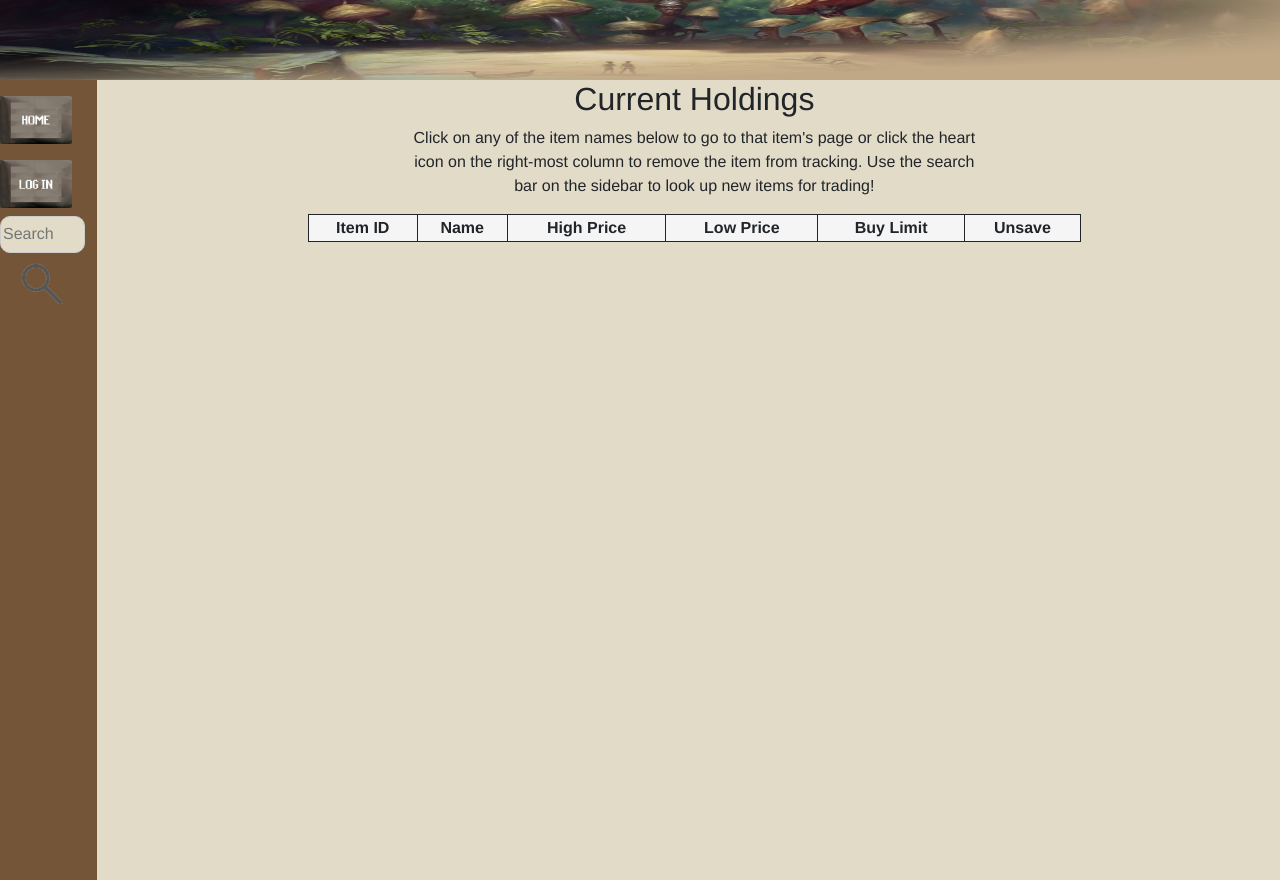
After one commit to aubreyhayes47/OSRS-Tracker, a Flask app: template templates/portfolio.html in a window 1280 px wide. The commit adds this page. Run offline with Flask 2, Linux system fonts and the light colour scheme; the template is opened without the code that fills it, so the values that code supplies are empty.

Commit message:
Bootstrap Update and item saving
Updated frontend of website as a whole to better utilize the Bootstrap framework.

Also added functionality to save and unsave items from the item or portfolio pages.

```diff
--- a/app.py
+++ b/app.py
@@ -1,4 +1,5 @@
 import os
+from re import L
 import requests
 import sqlite3
 import urllib.parse
@@ -27,7 +28,28 @@ headers = {
 def home():
     #This gets the data for the abyssal whip and renders the search page
     if list(session.keys())[0] == "user_id":
-        return render_template("search.html")
+        #Get all holdings of user
+        holdings = []
+        db = sqlite3.connect("main.db")
+        rows = db.execute("SELECT item_id FROM holdings WHERE user_id = ?;", (session["user_id"],))
+        #Make a dict for each item that is held. The first key of the dict is the item id
+        for row in rows:
+            #Find the item name and info
+            #For name and buy limit, we must call the item db, which returns a set. Sets don't support indexing so
+            #we cast it to a list and index in
+            name = list(db.execute("SELECT name FROM items WHERE id = ?", (row[0],)).fetchall()[0])[0]
+            buyLimit = list(db.execute("SELECT buyLimit FROM items WHERE id = ?", (row[0],)).fetchall()[0])[0]
+            #For prices, we index into data which is updated whenever a search is performed
+            prices = data[f"{row[0]}"]
+            highPrice = prices["high"]
+            lowPrice = prices["low"]
+            #Finally, holdings is a list of dicts
+            #Each dict has info for the item that is held
+            holdings.append({"id":row[0],"name":name, "highPrice":highPrice,"lowPrice":lowPrice,"buyLimit":buyLimit,})
+        db.close()
+        #Load up their portfolio
+        holdings = sorted(holdings, key=lambda i:i["name"])
+        return render_template("portfolio.html", holdings=holdings)
     return render_template("index.html")
 
 @app.route("/login", methods=["GET", "POST"])
@@ -105,6 +127,12 @@ def register():
         if request.form.get("password") != request.form.get("confirmation"):
             return render_template("registrationFailed.html", error="Password and confirmation must match.")
 
+        #Disallow forbidden characters in password
+        forbiddenChars = [",",";","'","\"",":"]
+        for char in forbiddenChars:
+            if char in request.form.get("password") or request.form.get("username"):
+                return render_template("registrationFailed.html", error="Username and password must not contain any of the following characters: , ; ' \" :")
+
         #Store the new user
         username = request.form.get("username")
         hash = generate_password_hash(request.form.get("password"), method='pbkdf2:sha256', salt_length=8)
@@ -151,7 +179,6 @@ def search():
         for row in rows:
             length = True
             name = row[1]
-            print(name)
             names.append(name.title())
             buyLimits.append(row[2])
             prices = data[f"{id}"]
@@ -198,6 +225,7 @@ def item():
 
     #Get the item name based on id
     name = "NULL"
+    held = False
     db = sqlite3.connect("main.db")
     cur = db.cursor()
     rows = cur.execute("SELECT * FROM items WHERE id = ?;", (id,))
@@ -205,10 +233,90 @@ def item():
         name = row[1].title()
         buyLimit = row[2]
         description = row[3]
+    #Check if the item is held by the player
+    if "user_id" in session.keys():
+        rows = cur.execute("SELECT * from holdings WHERE item_id = ? and user_id = ?;", (id, session["user_id"]))
+        for row in rows:
+            held = True
     db.close()
     #Render error if name not found
     if name == "NULL":
         return render_template("404error.html", error="Item not found.")
 
     #Render the item's page
-    return render_template("item.html", name=name, description=description, id=id, highPrice=highPrice, lowPrice=lowPrice, buyLimit=buyLimit)
+    return render_template("item.html", name=name, description=description, id=id, highPrice=highPrice, lowPrice=lowPrice, buyLimit=buyLimit, held=held)
+
+@app.route("/save", methods=["POST"])
+def save():
+    if not request.form.get("id"):
+        return redirect("/")
+
+    if  "user_id" not in session.keys():
+        return redirect("/login")
+
+    id = request.form.get("id")
+
+    #Save the item to the user's holdings
+    db = sqlite3.connect("main.db")
+    #Ensure the item is not already saved
+    present = False
+    rows = db.execute("SELECT * FROM holdings WHERE item_id = ? AND user_id = ?", (id, session["user_id"],))
+    for row in rows:
+        present = True
+    #Save the item if not saved already
+    if not present:
+        db.execute("INSERT INTO holdings (item_id, user_id) VALUES (?, ?)", (id, session["user_id"]))
+        db.commit()
+    db.close()
+    #Redirect back to the item's page
+    url = "/item?id=" + str(id)
+    return redirect(url)
+
+@app.route("/unsave", methods=["POST"])
+def unsave():
+    #Ensure an id was entered by a logged in user
+    if not request.form.get("id"):
+        return redirect("/")
+
+    if "user_id" not in session.keys():
+        return redirect("/login")
+
+    id = request.form.get("id")
+    db = sqlite3.connect("main.db")
+    #Ensure the item is already saved
+    present = False
+    rows = db.execute("SELECT * FROM holdings WHERE item_id = ? AND user_id = ?", (id, session["user_id"]))
+    for row in rows:
+        present = True
+    #Unsave the item if saved already
+    if present:
+        db.execute("DELETE FROM holdings WHERE item_id = ? AND user_id = ?", (id, session["user_id"]))
+        db.commit()
+    db.close()
+    #Redirect back to the item's page
+    url = "/item?id=" + str(id)
+    return redirect(url)
+
+@app.route("/remove", methods=["POST"])
+def remove():
+    #Ensure an id was entered by a logged in user
+    if not request.form.get("id"):
+        return redirect("/")
+
+    if "user_id" not in session.keys():
+        return redirect("/")
+
+    id = request.form.get("id")
+    db = sqlite3.connect("main.db")
+    #Ensure the item is already saved
+    present = False
+    rows = db.execute("SELECT * FROM holdings WHERE item_id = ? AND user_id = ?", (id, session["user_id"]))
+    for row in rows:
+        present = True
+    #Unsave the item if saved already
+    if present:
+        db.execute("DELETE FROM holdings WHERE item_id = ? AND user_id = ?", (id, session["user_id"]))
+        db.commit()
+    db.close()
+    #Redirect back to the item's page
+    return redirect("/")
--- a/static/styles.css
+++ b/static/styles.css
@@ -36,11 +36,15 @@ body{
 }
 
 .banner{
-    background-color:#755538;
+    /* background-color:#755538;
     background-image: url("./Logo.jpg");
     background-repeat: no-repeat;
     background-size: 25% 100%;
-    background-position: center center;
+    background-position: center center; */
+    background-image:url("./Old_School_RuneScape_Wiki_background.jpg");
+    background-size: 100% 125%;
+    background-repeat: no-repeat;
+    background-color: #c0a886;
 }
 
 .nav-image{
@@ -68,3 +72,7 @@ body{
   .search-hover::-webkit-search-cancel-button{
     -webkit-appearance: none;
   }
+
+  .form-label{
+    text-align:left;
+  }
--- a/templates/index.html
+++ b/templates/index.html
@@ -1,16 +1,16 @@
 {% extends "layout.html" %}
 
 {% block title %}
-    Grand Exchange Paper Trader
+    Grand Exchange Price Tracker
 {% endblock %}
 
 {% block body %}
 <div class="mx-auto" style="text-align:center;width:66%;">
     <h1>
-        Grand Exchange Paper Trader
+        Grand Exchange Price Tracker
     </h1>
     <p>
-        Welcome to the Grand Exchange Paper Trader! This website lets users practice trading on the Old School RuneScape Grand Exchange without risking their hard-earned gold. Click the buttons below to log in or register a new account.
+        Welcome to the Grand Exchange Price Tracker! This website lets users track items on the Old School RuneScape Grand Exchange without risking their hard-earned gold. Click the buttons below to log in or register a new account.
     </p>
     <div class="d-flex justify-content-around">
         <a href="/login"><img src="/static/LoginButton.jpg" style="height:4rem"></a>
--- a/templates/layout.html
+++ b/templates/layout.html
@@ -15,18 +15,17 @@
         <title>{% block title %}{% endblock %}</title>
     </head>
     <body>
-        <div class="row justify-content-center">
-            <div class="banner" style="height:5rem;"></div>
-        </div>
+        <a href="/">
+            <div class="row">
+                <div class="banner" style="height:5rem;"></div>
+            </div>
+        </a>
         <div class="row vh-100">
             <div class="col-1 sidebar">
                 <nav class="navbar">
                         <ul class="navbar-nav">
                             <li class="nav-item">
                                 <a class="nav-link active" href="/"><img class="nav-image" src="/static/HomeButton.jpg"></a>
-                            </li>
-                            <li class="nav-item">
-                                <a class="nav-link active" href="/search"><img class="nav-image" src="/static/SearchButton.png" ></a>
                             </li>
                             <li>
                                 {% if session["user_id"] %}
--- /dev/null
+++ b/templates/portfolio.html
@@ -0,0 +1,41 @@
+{% extends "layout.html" %}
+
+{% block title %}
+    Grand Exchange Price Tracker
+{% endblock %}
+
+{% block body %}
+    <h2 style="margin-left:auto;margin-right:auto;text-align:center;">Current Holdings</h2>
+    <p class="mx-auto w-50" style="text-align:center;">Click on any of the item names below to go to that item's page or click the heart icon on the right-most column to remove the item from tracking. Use the search bar on the sidebar to look up new items for trading! </p>
+    <table>
+            <thead style="font-weight:bold">
+                <tr>
+                    <td>Item ID</td>
+                    <td>Name</td>
+                    <td>High Price</td>
+                    <td>Low Price</td>
+                    <td>Buy Limit</td>
+                    <td>Unsave</td>
+                </tr>
+            </thead>
+            {% for holding in holdings %}
+                <tr>
+                    <td>{{ holding["id"] }}</td>
+                    <td><a href="{{ '/item?id=%s' %holding['id'] }}">{{ holding["name"] }}</a></td>
+                    <td>{{ holding["highPrice"] }} gp</td>
+                    <td>{{ holding["lowPrice"] }} gp</td>
+                    <td>{{ holding["buyLimit"] }}</td>
+                    <td>
+                        <form action="/remove" method="post">
+                            <input name="id" type="hidden" value="{{ holding['id'] }}">
+                            <button class="btn btn-small" type="submit" aria-placeholder="unsave">
+                                <svg xmlns="http://www.w3.org/2000/svg" width="16" height="16" fill="currentColor" class="bi bi-heart-fill" viewBox="0 0 16 16">
+                                    <path fill-rule="evenodd" d="M8 1.314C12.438-3.248 23.534 4.735 8 15-7.534 4.736 3.562-3.248 8 1.314z"/>
+                                </svg>
+                            </button>
+                        </form>
+                    </td>
+                </tr>
+            {% endfor %}
+    </table>
+{% endblock %}
```
Also changed, not shown: templates/item.html (+33 -4 lines), templates/login.html (+6 -3 lines), templates/register.html (+8 -4 lines), main.db, static/Logo.jpg, static/Old_School_RuneScape_Wiki_background.jpg (added).
